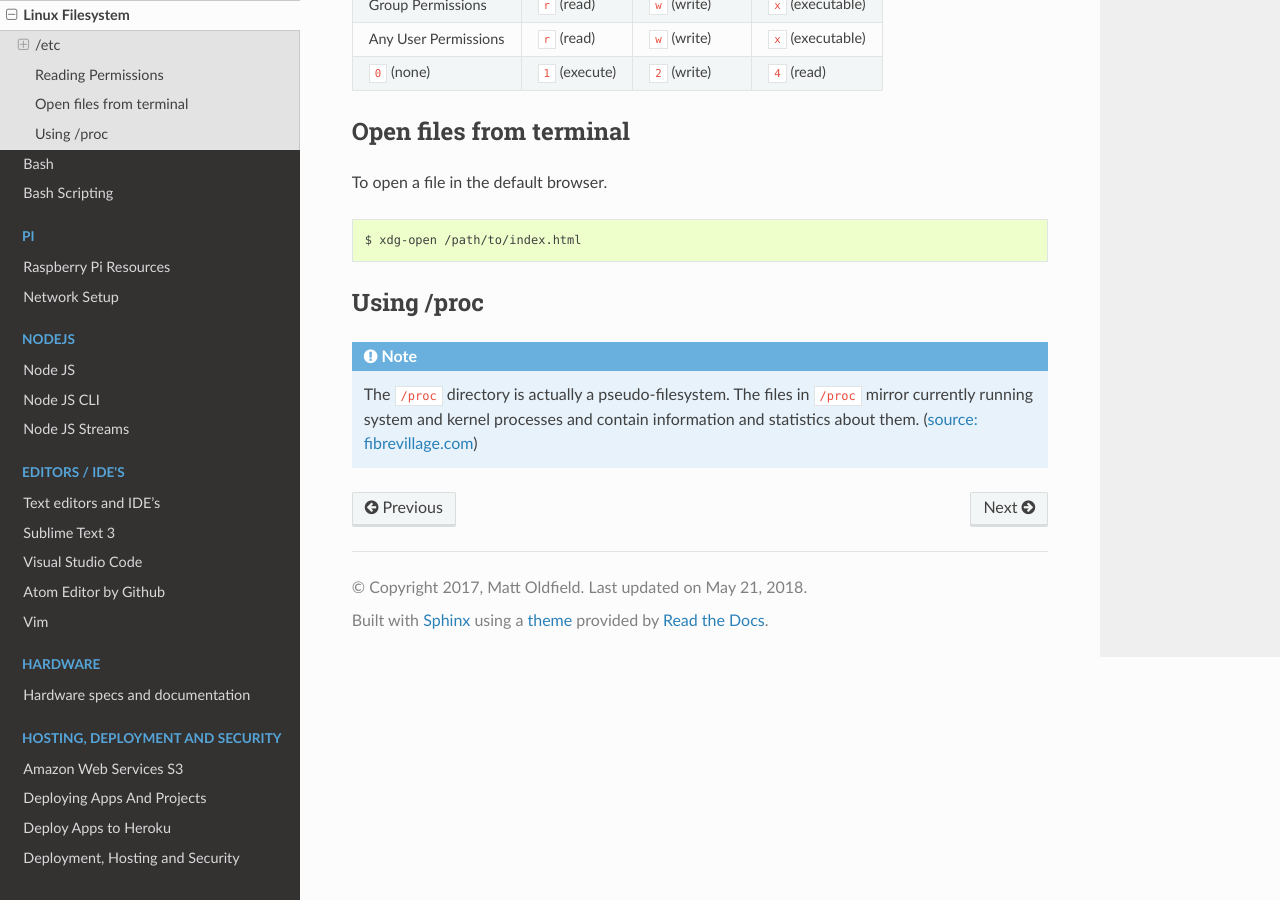
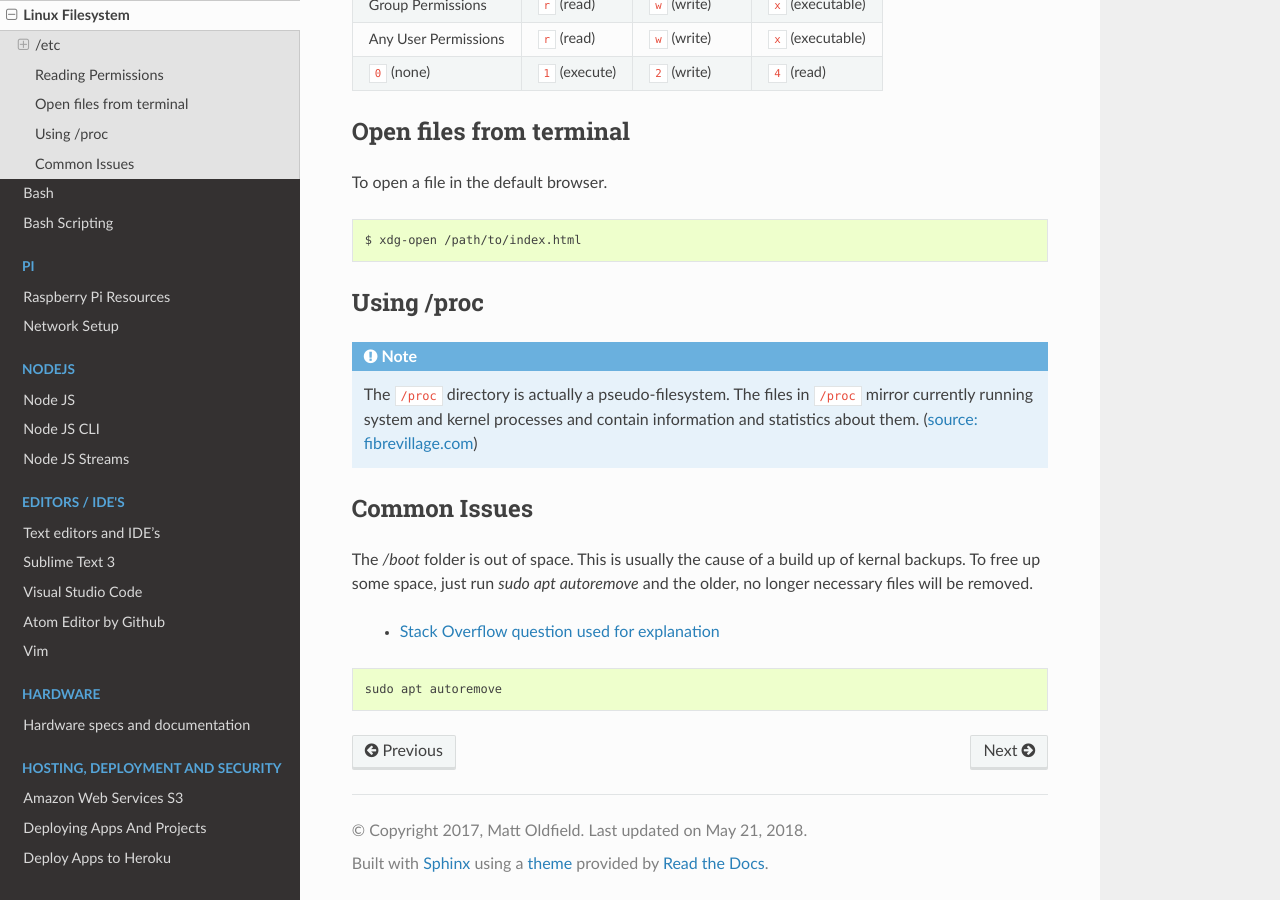
Before and after one commit to asmattic/docs, a Sphinx documentation site: the page built from source/linux/linux-filesystem.rst, in a window 1280 px wide and 900 px high, scrolled down 752 px. Built offline with Sphinx 7.4.7 and the Read the Docs theme 2.0.0, drawn with Linux system fonts in a browser that asks for light colours.

Commit message:
linux boot partition full

```diff
--- a/source/linux/linux-filesystem.rst
+++ b/source/linux/linux-filesystem.rst
@@ -71,3 +71,14 @@ Using /proc
 
 .. note::
    The ``/proc`` directory is actually a pseudo-filesystem. The files in ``/proc`` mirror currently running system and kernel processes and contain information and statistics about them. (`source: fibrevillage.com <http://fibrevillage.com/scripting/604-how-to-use-proc-in-bash>`_)
+
+Common Issues
+------------------
+
+The `/boot` folder is out of space. This is usually the cause of a build up of kernal backups. To free up some space, just run `sudo apt autoremove` and the older, no longer necessary files will be removed.
+
+ - `Stack Overflow question used for explanation <https://askubuntu.com/questions/785460/boot-partition-filling-up-is-this-a-bug-in-ubuntu?utm_medium=organic&utm_source=google_rich_qa&utm_campaign=google_rich_qa>`_
+
+.. code-block::
+
+   sudo apt autoremove
```
